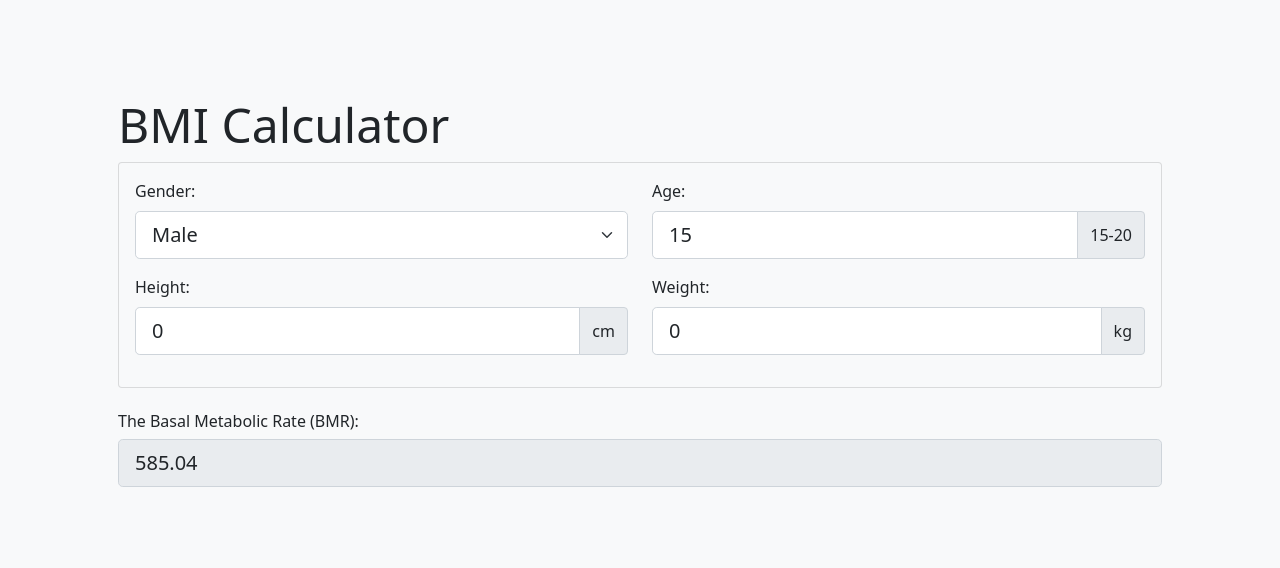
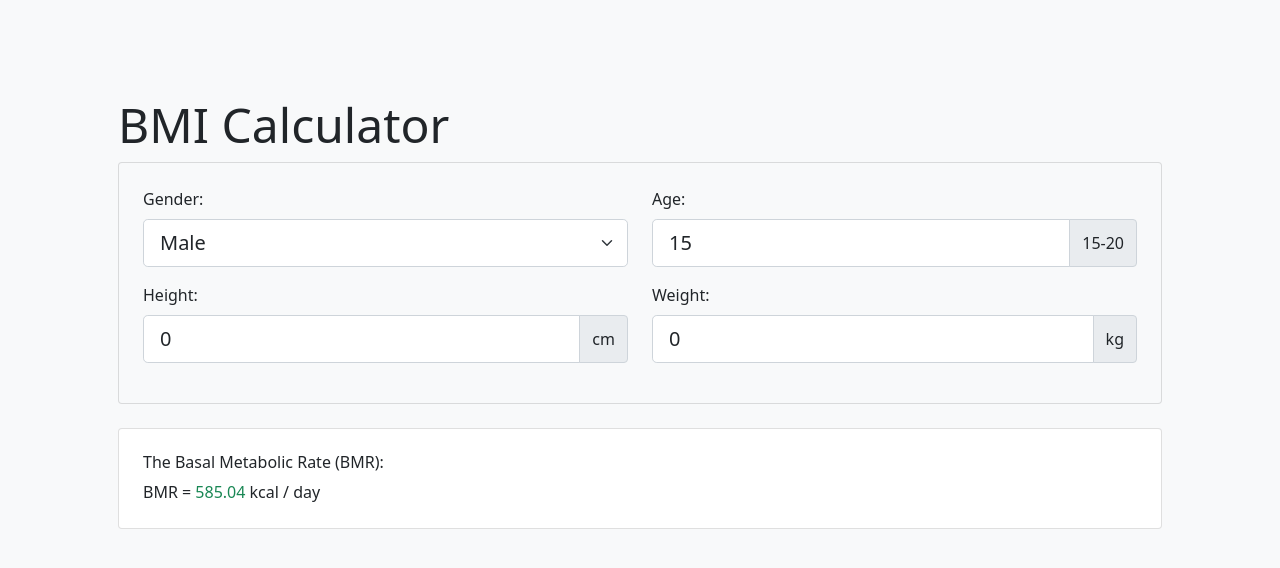
Before and after one commit to webceyhan/vite-bmi-app, a Vue app: page / in a window 1280 px wide. Shown: the top 568 px of the page. Built offline with nearby package versions, Linux system fonts and the light colour scheme.

Commit message:
design refactored

```diff
--- a/src/App.vue
+++ b/src/App.vue
@@ -25,8 +25,8 @@ const calories = computed(() => {
   <div class="container p-lg-5">
     <h1 class="display-5">BMI Calculator</h1>
 
-    <div class="card bg-light mb-4 mx-auto">
-      <div class="card-body">
+    <div class="card bg-light mb-4">
+      <div class="card-body p-4">
         <form class="row">
           <div class="col-12 col-md-6 mb-3">
             <label for="gender" class="form-label">Gender:</label>
@@ -86,9 +86,17 @@ const calories = computed(() => {
       </div>
     </div>
 
-    <div>
-      <h6>The Basal Metabolic Rate (BMR):</h6>
-      <input class="form-control form-control-lg" readonly v-model="calories" />
+    <div class="card">
+      <div class="card-body p-4">
+        <h6 class="card-title">The Basal Metabolic Rate (BMR):</h6>
+
+        <p class="card-text">
+          BMR =
+          <span class="text-success">{{ calories }}</span> kcal / day
+        </p>
+
+        <!-- <input class="form-control form-control-lg" readonly v-model="calories" /> -->
+      </div>
     </div>
   </div>
 </template>
```
